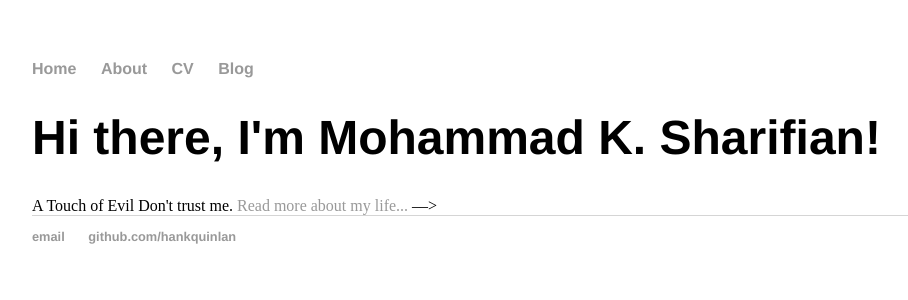
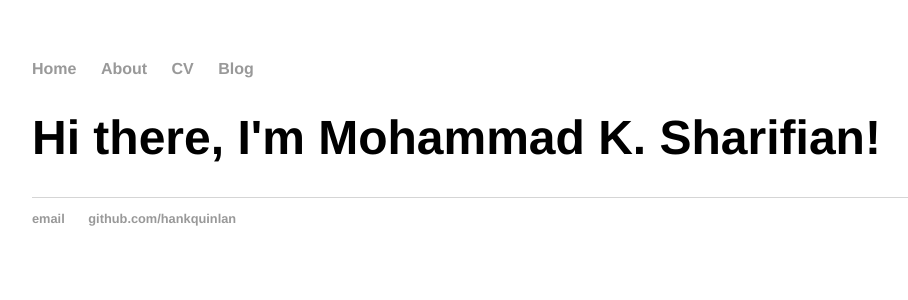
Before and after one commit to mksharifian/mksharifian.github.io, a Jekyll site: the page built from index.html, in a window 1280 px wide. Shown: the top 300 px of the page, without its empty margins (160-1068 px from the left). Built offline with Jekyll 4.4.1, drawn with Linux system fonts in a browser that asks for light colours.

Commit message:
Update index.html

```diff
--- a/index.html
+++ b/index.html
@@ -4,5 +4,5 @@ title: Mohammad K. Sharifian, PhD in compuattional hydraulics
 ---
 <div class="blurb">
 	<h1>Hi there, I'm Mohammad K. Sharifian!</h1>
-        <!–– I'm best known as the horrible cop from <em>A Touch of Evil</em> Don't trust me. <a href="/about">Read more about my life...</a> ––>
 </div><!-- /.blurb -->
+<!-- I'm best known as the horrible cop from <em>A Touch of Evil</em> Don't trust me. <a href="/about">Read more about my life...</a> -->
```
